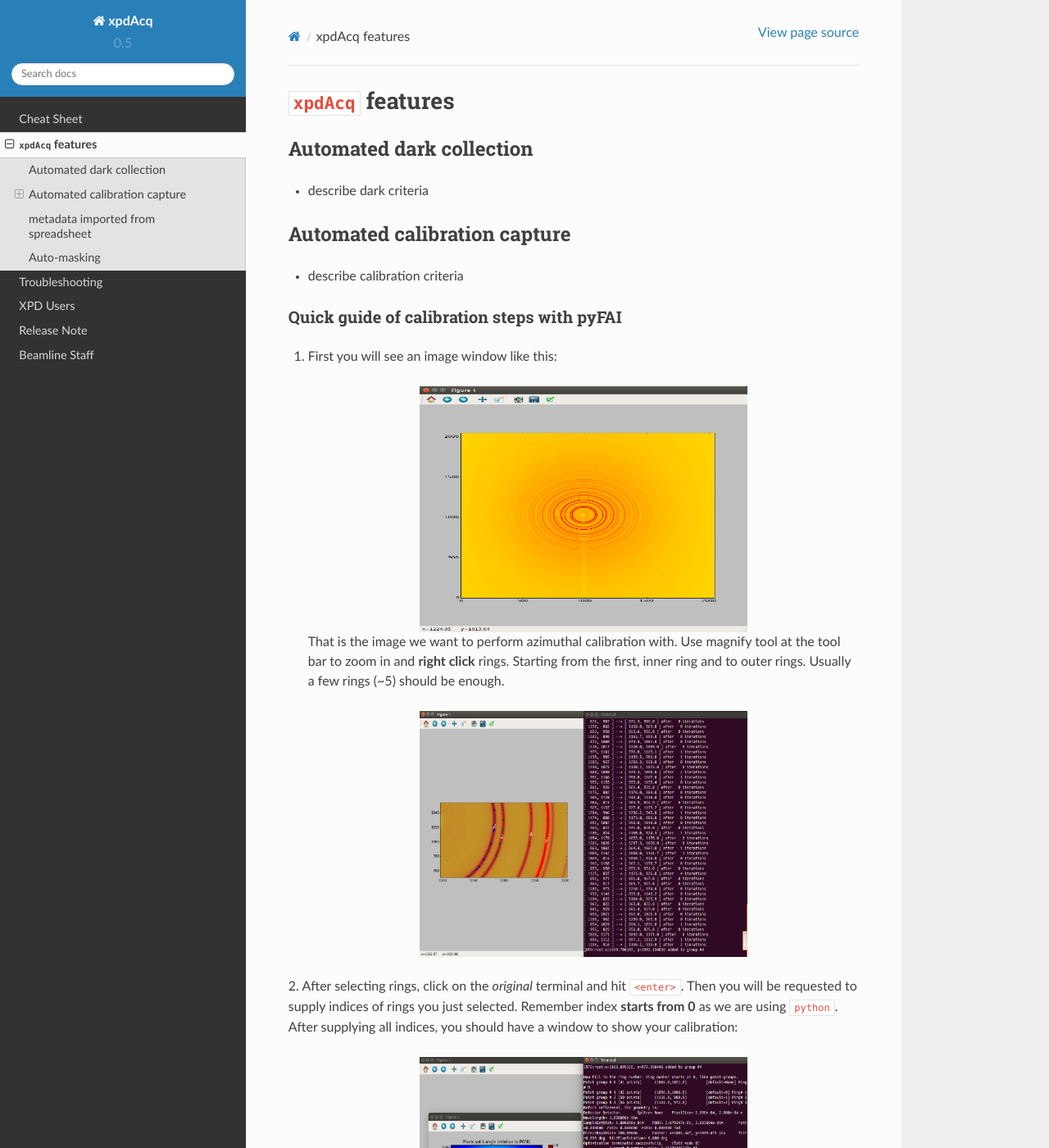
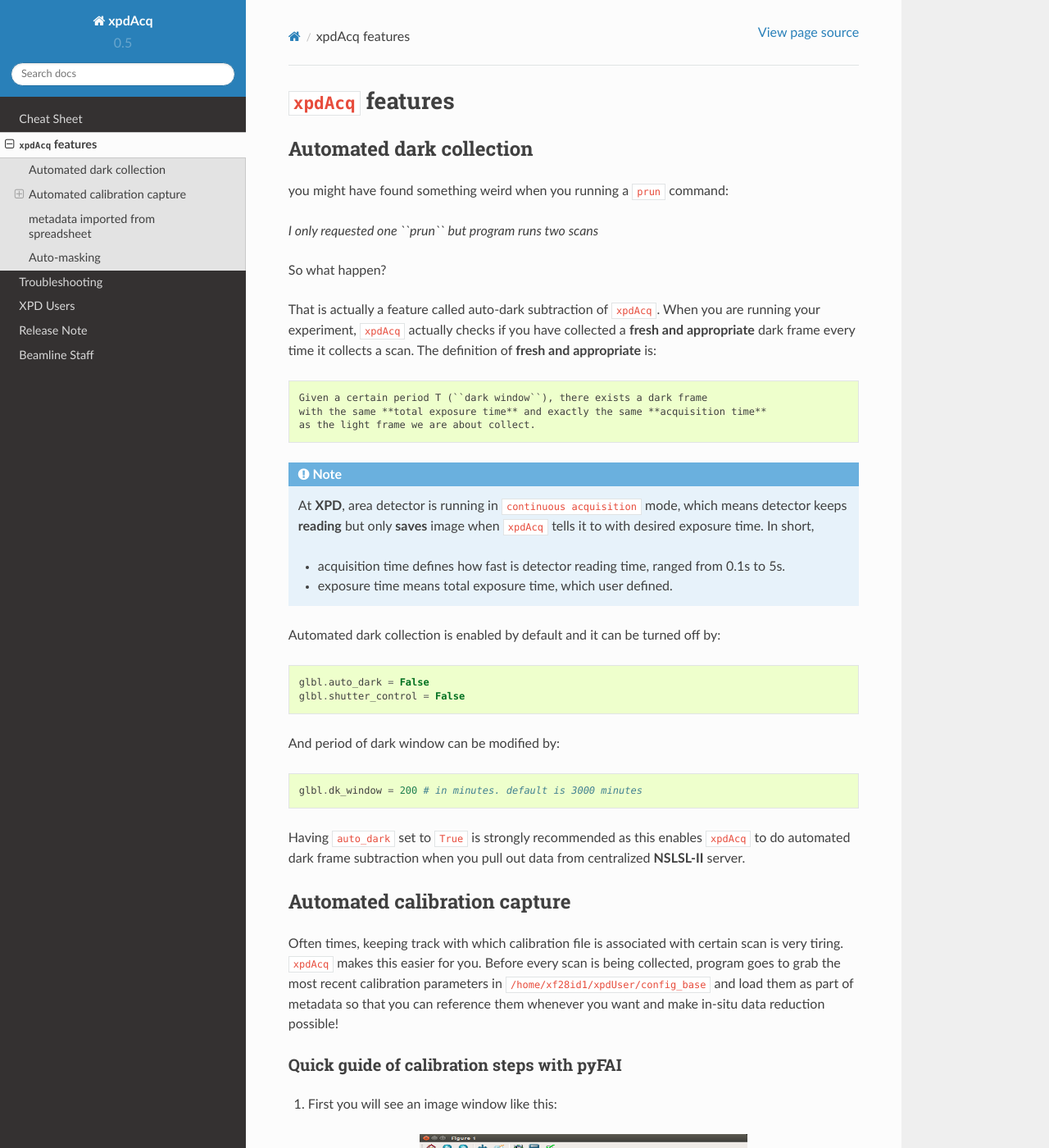
Before and after one commit to xpdAcq/xpdAcq, a Sphinx documentation site: the page built from doc/features.rst, in a window 1280 px wide and 1400 px high. Shown: the whole window at 82% size. Built offline with Sphinx 7.4.7 and the Read the Docs theme 2.0.0, drawn with Linux system fonts in a browser that asks for light colours.

Commit message:
DOC: update index.rst, add separate doc for auto_calib and auto_dark

```diff
--- a/doc/features.rst
+++ b/doc/features.rst
@@ -3,15 +3,67 @@
 ``xpdAcq`` features
 ====================
 
+.. _auto_dark:
+
 Automated dark collection
 --------------------------
 
-* describe dark criteria
+you might have found something weird when you running a ``prun`` command:
+
+*I only requested one ``prun`` but program runs two scans*
+
+So what happen?
+
+That is actually a feature called auto-dark subtraction of ``xpdAcq``.
+When you are running your experiment, ``xpdAcq`` actually checks if you have
+collected a **fresh and appropriate** dark frame every time it collects a scan.
+The definition of **fresh and appropriate** is:
+
+.. code-block:: none
+
+  Given a certain period T (``dark window``), there exists a dark frame
+  with the same **total exposure time** and exactly the same **acquisition time**
+  as the light frame we are about collect.
+
+.. note::
+
+  At **XPD**, area detector is running in ``continuous acquisition`` mode,
+  which means detector keeps **reading** but only **saves** image when ``xpdAcq``
+  tells it to with desired exposure time. In short,
+
+  * acquisition time defines how fast is detector reading time,
+    ranged from 0.1s to 5s.
+
+  * exposure time means total exposure time, which user defined.
+
+Automated dark collection is enabled by default and it can be turned off by:
+
+.. code-block:: python
+
+  glbl.auto_dark = False
+  glbl.shutter_control = False
+
+And period of dark window can be modified by:
+
+.. code-block:: python
+
+  glbl.dk_window = 200 # in minutes. default is 3000 minutes
+
+Having ``auto_dark`` set to ``True`` is strongly recommended as this enables
+``xpdAcq`` to do automated dark frame subtraction when you pull out data from
+centralized **NSLSL-II** server.
+
+.. _auto_calib:
 
 Automated calibration capture
 -----------------------------
 
-* describe calibration criteria
+Often times, keeping track with which calibration file is associated with
+certain scan is very tiring. ``xpdAcq`` makes this easier for you. Before every
+scan is being collected, program goes to grab the most recent calibration
+parameters in ``/home/xf28id1/xpdUser/config_base`` and load them as part of
+metadata so that you can reference them whenever you want and make in-situ data
+reduction possible!
 
 .. _calib_manual:
 
```
Also changed, not shown: doc/index.rst (+2 -6 lines).
